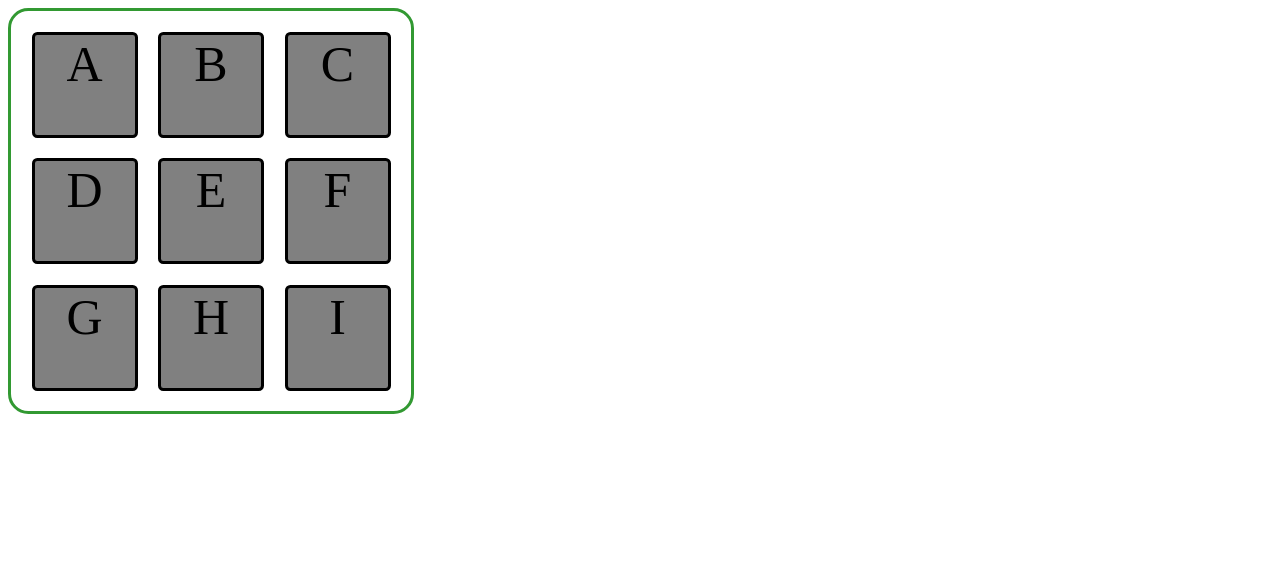
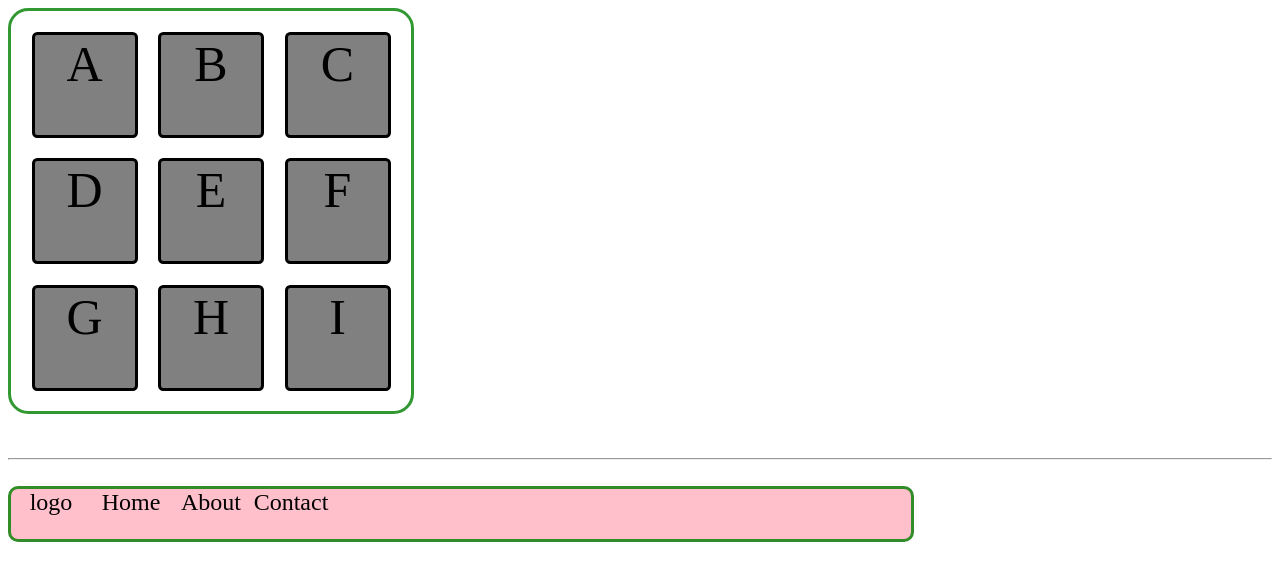
Before and after one commit to akhiazimpapri/Web_Development_A_C, a plain HTML site: page CSS/css class5/index-flexbox.html in a window 1280 px wide. Drawn offline with Linux system fonts and the light colour scheme.

Commit message:
CSS class5 assignment Question 2

```diff
--- a/CSS/css class5/index-flexbox.html
+++ b/CSS/css class5/index-flexbox.html
@@ -19,5 +19,15 @@
       <div id="H" class="box">H</div>
       <div id="I" class="box">I</div>
     </div>
+    <br> <br>
+    <hr>
+    <br>
+    <!-- Question 2 -->
+    <div id="container">
+      <div id="item">logo</div>
+      <div id="item">Home</div>
+      <div id="item">About</div>
+      <div id="item">Contact</div>
+    </div>
   </body>
 </html>
--- a/CSS/css class5/style-flexbox.css
+++ b/CSS/css class5/style-flexbox.css
@@ -1,3 +1,5 @@
+/*Question 1*/
+
 #outer {
     height: 400px;
     width: 400px;
@@ -18,3 +20,21 @@
     border-radius: 5%;
     text-align: center;
 }
+
+/*Question 2*/
+
+#container {
+    height: 50px;
+    width: 900px;
+    border: 3px solid rgba(0, 128, 0, 0.804);
+    background-color: pink;
+    border-radius: 10px;
+    display: flex;
+}
+
+#item {
+    height: 50px;
+    width: 80px;
+    font-size: 24px;
+    text-align: center;
+}
```
